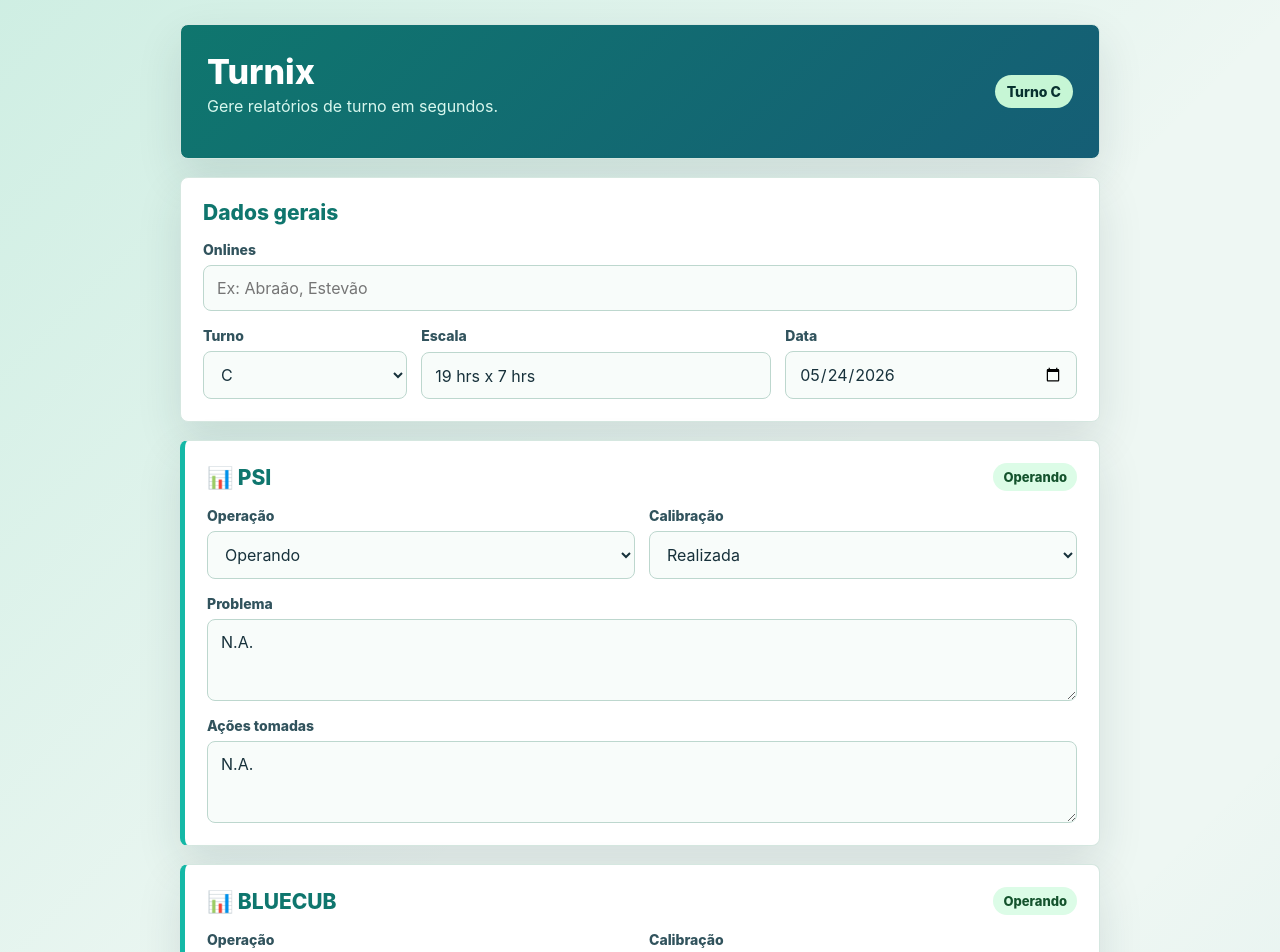
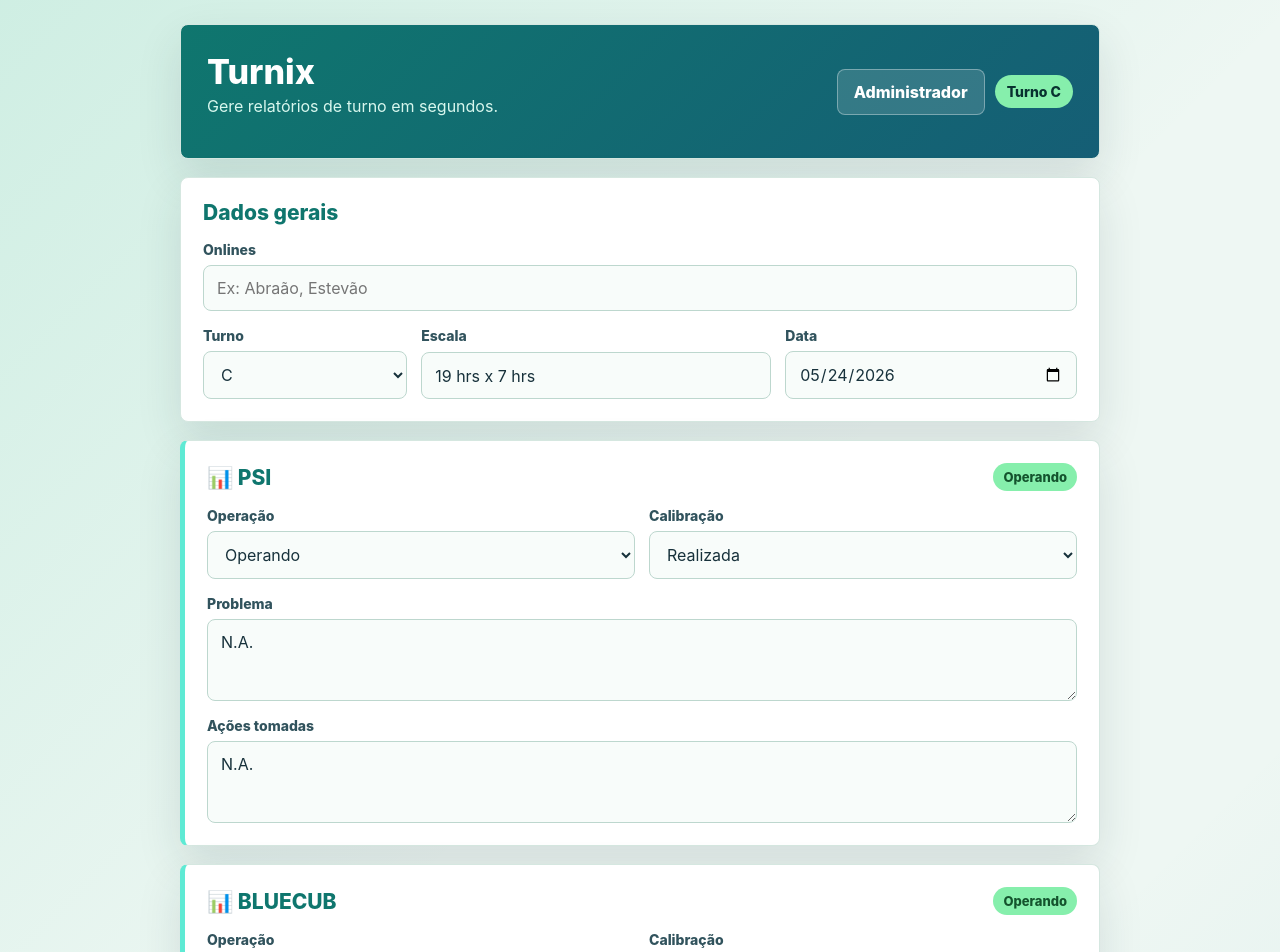
Before and after one commit to abraaoulhoa/turnix, a React (Vite) app: page / in a window 1280 px wide. Shown: the top 952 px of the page. Built offline with nearby package versions, Linux system fonts and the light colour scheme.

Commit message:
Add admin theme editor

```diff
--- a/src/App.css
+++ b/src/App.css
@@ -1,11 +1,11 @@
 .app-shell {
   min-height: 100svh;
   padding: 24px;
-  color: #17313b;
+  color: var(--app-text);
   background:
     linear-gradient(135deg, rgba(16, 185, 129, 0.14), transparent 38%),
     linear-gradient(315deg, rgba(14, 116, 144, 0.12), transparent 42%),
-    #eef7f3;
+    var(--app-bg);
 }
 
 .app-container {
@@ -30,7 +30,7 @@
   padding: 26px;
   border-radius: 8px;
   color: #ffffff;
-  background: linear-gradient(135deg, #0f766e, #155e75);
+  background: linear-gradient(135deg, var(--app-primary), var(--app-secondary));
 }
 
 .app-header h1 {
@@ -50,33 +50,47 @@
   padding: 8px 12px;
   border-radius: 999px;
   color: #08312f;
-  background: #c6f6d5;
+  background: var(--app-success);
   font-size: 14px;
   font-weight: 800;
 }
 
+.header-actions {
+  display: flex;
+  align-items: center;
+  gap: 10px;
+}
+
 .panel,
-.report-panel {
+.report-panel,
+.admin-panel {
   padding: 22px;
   border-radius: 8px;
   background: #ffffff;
 }
 
-.panel {
+.panel,
+.admin-panel {
   display: grid;
   gap: 16px;
 }
 
 .equipment-panel {
-  border-left: 5px solid #14b8a6;
+  border-left: 5px solid var(--app-accent);
 }
 
 .panel h2,
-.report-panel h2 {
+.report-panel h2,
+.admin-panel h2 {
   margin: 0;
-  color: #0f766e;
+  color: var(--app-primary);
   font-size: 21px;
   font-weight: 800;
+}
+
+.admin-panel {
+  border: 1px solid #d5e7e0;
+  box-shadow: 0 18px 45px rgba(23, 49, 59, 0.12);
 }
 
 .panel-title-row {
@@ -95,12 +109,12 @@
 
 .status-ok {
   color: #14532d;
-  background: #dcfce7;
+  background: var(--app-success);
 }
 
 .status-alert {
   color: #7c2d12;
-  background: #ffedd5;
+  background: var(--app-alert);
 }
 
 .field-grid {
@@ -127,6 +141,30 @@
   color: #31535d;
   font-size: 14px;
   font-weight: 800;
+}
+
+.theme-grid {
+  display: grid;
+  grid-template-columns: repeat(4, minmax(0, 1fr));
+  gap: 12px;
+}
+
+.color-field {
+  display: grid;
+  gap: 8px;
+  min-width: 0;
+}
+
+.color-field span {
+  color: #31535d;
+  font-size: 13px;
+  font-weight: 800;
+  text-transform: capitalize;
+}
+
+.color-field input {
+  height: 46px;
+  padding: 6px;
 }
 
 input,
@@ -162,14 +200,14 @@ input:focus,
 select:focus,
 textarea:focus {
   outline: none;
-  border-color: #0f766e;
+  border-color: var(--app-primary);
   background: #ffffff;
   box-shadow: 0 0 0 4px rgba(20, 184, 166, 0.18);
 }
 
 .report-panel {
   color: #e6fffb;
-  background: #102a34;
+  background: color-mix(in srgb, var(--app-secondary) 70%, #06151b);
 }
 
 .report-panel h2 {
@@ -217,18 +255,32 @@ button:hover {
 }
 
 button:focus-visible {
-  outline: 3px solid #f59e0b;
+  outline: 3px solid var(--app-alert);
   outline-offset: 3px;
 }
 
 .button-primary {
   color: #052e2b;
-  background: #5eead4;
+  background: var(--app-accent);
 }
 
 .button-whatsapp {
   color: #062d18;
-  background: #86efac;
+  background: var(--app-success);
+}
+
+.admin-toggle,
+.button-secondary {
+  min-height: 40px;
+  border: 1px solid rgba(255, 255, 255, 0.35);
+  color: #ffffff;
+  background: rgba(255, 255, 255, 0.14);
+}
+
+.button-secondary {
+  border-color: #bdd7ce;
+  color: var(--app-primary);
+  background: #f8fcfa;
 }
 
 @media (max-width: 720px) {
@@ -253,11 +305,13 @@ button:focus-visible {
 
   .field-grid,
   .field-grid-three,
-  .action-grid {
+  .action-grid,
+  .theme-grid {
     grid-template-columns: 1fr;
   }
 
-  .panel-title-row {
+  .panel-title-row,
+  .header-actions {
     align-items: flex-start;
     flex-direction: column;
   }
--- a/src/App.tsx
+++ b/src/App.tsx
@@ -1,4 +1,4 @@
-import { useMemo, useState } from "react";
+import { type CSSProperties, useEffect, useMemo, useState } from "react";
 import "./App.css";
 
 const OPERACAO = { OPERANDO: "Operando", PARADO: "Parado" } as const;
@@ -7,8 +7,36 @@ const CALIBRACAO = {
   NAO_REALIZADA: "Não realizada",
 } as const;
 const NAO_APLICAVEL = "N.A.";
+const TEMA_PADRAO = {
+  fundo: "#eef7f3",
+  texto: "#17313b",
+  primaria: "#0f766e",
+  secundaria: "#155e75",
+  destaque: "#5eead4",
+  sucesso: "#86efac",
+  alerta: "#ffedd5",
+} as const;
+
+type Tema = typeof TEMA_PADRAO;
+type CampoTema = keyof Tema;
+type TemaStyle = CSSProperties & Record<`--${string}`, string>;
 
 export default function App() {
+  const [adminAberto, setAdminAberto] = useState(false);
+  const [tema, setTema] = useState<Tema>(() => {
+    const temaSalvo = localStorage.getItem("turnix-tema");
+
+    if (!temaSalvo) {
+      return TEMA_PADRAO;
+    }
+
+    try {
+      return { ...TEMA_PADRAO, ...JSON.parse(temaSalvo) };
+    } catch {
+      return TEMA_PADRAO;
+    }
+  });
+
   const [dados, setDados] = useState({
     onlines: "",
     turno: "C",
@@ -45,6 +73,10 @@ export default function App() {
 
   const [copiado, setCopiado] = useState(false);
 
+  useEffect(() => {
+    localStorage.setItem("turnix-tema", JSON.stringify(tema));
+  }, [tema]);
+
   function formatarData(dataIso: string | undefined) {
     if (!dataIso) return "";
     const [ano, mes, dia] = dataIso.split("-");
@@ -61,6 +93,14 @@ export default function App() {
         i === index ? { ...item, [campo]: valor } : item,
       ),
     );
+  }
+
+  function atualizarTema(campo: CampoTema, valor: string) {
+    setTema((atual) => ({ ...atual, [campo]: valor }));
+  }
+
+  function restaurarTema() {
+    setTema(TEMA_PADRAO);
   }
 
   function statusOperacao(valor: string) {
@@ -113,16 +153,65 @@ export default function App() {
     window.open(`https://wa.me/?text=${texto}`, "_blank");
   }
 
+  const temaStyle: TemaStyle = {
+    "--app-bg": tema.fundo,
+    "--app-text": tema.texto,
+    "--app-primary": tema.primaria,
+    "--app-secondary": tema.secundaria,
+    "--app-accent": tema.destaque,
+    "--app-success": tema.sucesso,
+    "--app-alert": tema.alerta,
+  };
+
   return (
-    <main className="app-shell">
+    <main className="app-shell" style={temaStyle}>
       <div className="app-container">
         <header className="app-header">
           <div>
             <h1>Turnix</h1>
             <p>Gere relatórios de turno em segundos.</p>
           </div>
-          <span className="header-badge">Turno {dados.turno}</span>
+          <div className="header-actions">
+            <button
+              className="admin-toggle"
+              onClick={() => setAdminAberto((aberto) => !aberto)}
+              type="button"
+            >
+              {adminAberto ? "Fechar admin" : "Administrador"}
+            </button>
+            <span className="header-badge">Turno {dados.turno}</span>
+          </div>
         </header>
+
+        {adminAberto && (
+          <section className="admin-panel">
+            <div className="panel-title-row">
+              <h2>Administrador</h2>
+              <button
+                className="button-secondary"
+                onClick={restaurarTema}
+                type="button"
+              >
+                Restaurar padrão
+              </button>
+            </div>
+
+            <div className="theme-grid">
+              {Object.entries(tema).map(([campo, valor]) => (
+                <label className="color-field" key={campo}>
+                  <span>{campo}</span>
+                  <input
+                    type="color"
+                    value={valor}
+                    onChange={(e) =>
+                      atualizarTema(campo as CampoTema, e.target.value)
+                    }
+                  />
+                </label>
+              ))}
+            </div>
+          </section>
+        )}
 
         <section className="panel">
           <h2>Dados gerais</h2>
```
